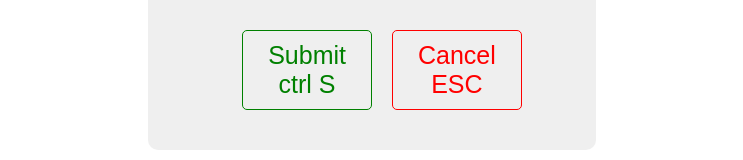
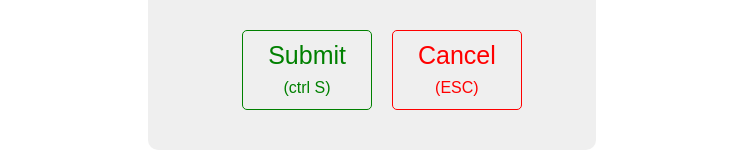
Before and after one commit to Kibria934/form-task, a React (Create React App) app: page / in a window 1280 px wide. Shown: the part 297-457 px from the top of the page, without its empty margins (268-1011 px from the left). Built offline with nearby package versions, Linux system fonts and the light colour scheme.

Commit message:
btn style added

```diff
--- a/src/App.css
+++ b/src/App.css
@@ -37,6 +37,15 @@ select {
   border-radius: 5px;
   transition: all 0.4s;
 }
+
+.btn:hover {
+  box-shadow: 2px 5px 30px rgba(0, 0, 0, 0.548);
+}
+
+.btn span {
+  font-size: 16px;
+}
+
 
 .submit {
   color: green;
--- a/src/Form/Form.js
+++ b/src/Form/Form.js
@@ -40,12 +40,12 @@ const Form = ({ info, setInfo }) => {
         <button className="btn submit" type="submit">
           Submit
           <br />
-          <span>ctrl S</span>
+          <span>(ctrl S)</span>
         </button>
         <button className="btn cancel" type="reset">
           Cancel
           <br />
-          <span>ESC</span>
+          <span>(ESC)</span>
         </button>
       </form>
     </div>
```
